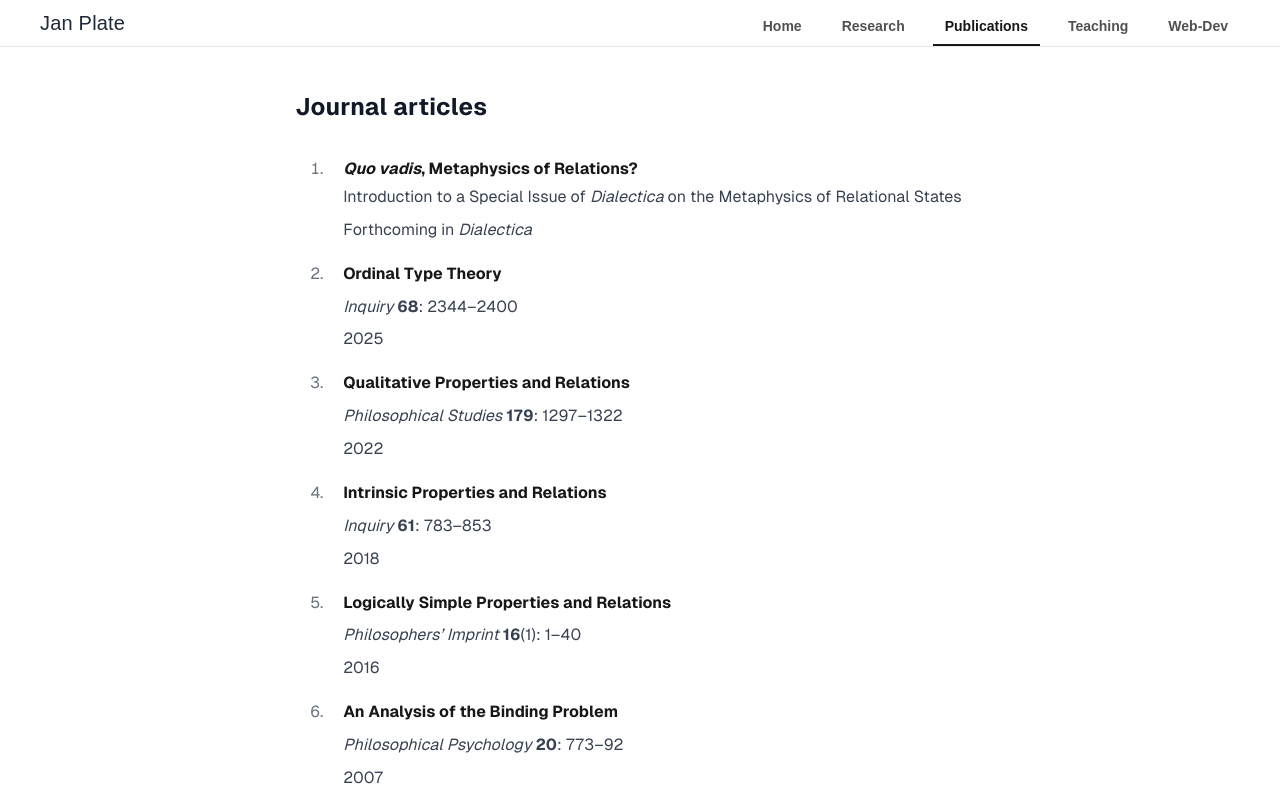
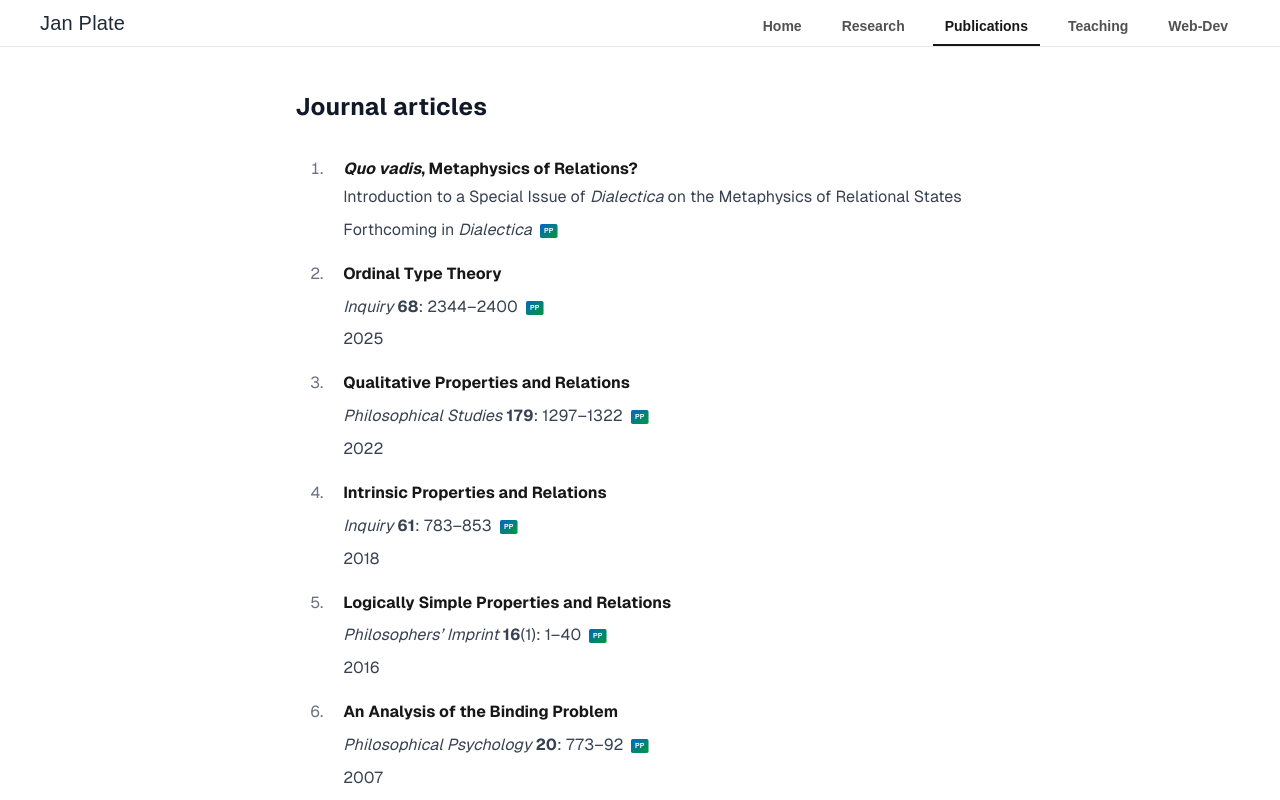
Before and after one commit to jplate/home, a Next.js app: page /Publications in a window 1280 px wide. Shown: the top 800 px of the page. Built offline with nearby package versions, Linux system fonts and the light colour scheme.

Commit message:
Added PhilPapers links

```diff
--- a/src/app/Publications/page.tsx
+++ b/src/app/Publications/page.tsx
@@ -1,5 +1,6 @@
 import Content from '../components/Content';
 import Section from '../components/Section';
+import PhilPapersLogo from '../components/PhilPapersLogo';
 import { BibItem, papers, reviews } from './pubs';
 
 interface PubListProps {
@@ -62,7 +63,26 @@ const PubList = ({ pubs }: PubListProps) => {
                             )
                         </>
                     )}
-                    <div style={{ marginTop: '0.3em' }}>{pub.details}</div>
+                    <div style={{ marginTop: '0.3em' }}>
+                        {pub.details}
+                        {pub.philPLink && (
+                            <span style={{ marginLeft: '0.5em' }}>
+                                <a
+                                    href={pub.philPLink}
+                                    target="_blank"
+                                    rel="noopener noreferrer"
+                                    title="View on PhilPapers (opens in new tab)"
+                                    className="philpapers-link"
+                                    style={{
+                                        textDecoration: 'none',
+                                        display: 'inline-block',
+                                    }}
+                                >
+                                    <PhilPapersLogo size={14} />
+                                </a>
+                            </span>
+                        )}
+                    </div>
                     <div style={{ marginTop: '0.3em' }}>{pub.year}</div>
                 </li>
             ))}
--- a/src/app/Publications/pubs.tsx
+++ b/src/app/Publications/pubs.tsx
@@ -9,6 +9,7 @@ export interface BibItem {
     subtitle?: React.ReactNode;
     details: React.ReactNode;
     link?: string;
+    philPLink?: string;
     description?: React.ReactNode;
     year?: string;
 }
@@ -31,6 +32,7 @@ export const papers: BibItem[] = [
             </>
         ),
         link: 'https://philpapers.org/rec/PLAQVM',
+        philPLink: 'https://philpapers.org/rec/PLAQVM',
     },
     {
         title: 'Ordinal Type Theory',
@@ -40,6 +42,7 @@ export const papers: BibItem[] = [
             </>
         ),
         link: 'https://www.tandfonline.com/doi/full/10.1080/0020174X.2023.2278031',
+        philPLink: 'https://philpapers.org/rec/PLAOTT',
         year: '2025',
     },
     {
@@ -50,6 +53,7 @@ export const papers: BibItem[] = [
             </>
         ),
         link: 'https://link.springer.com/article/10.1007/s11098-021-01708-y',
+        philPLink: 'https://philpapers.org/rec/PLAQPA',
         year: '2022',
     },
     {
@@ -60,6 +64,7 @@ export const papers: BibItem[] = [
             </>
         ),
         link: 'https://www.tandfonline.com/doi/full/10.1080/0020174X.2018.1446046',
+        philPLink: 'https://philpapers.org/rec/PLAIPA-2',
         year: '2018',
     },
     {
@@ -70,6 +75,7 @@ export const papers: BibItem[] = [
             </>
         ),
         link: 'https://quod.lib.umich.edu/p/phimp/3521354.0016.001/--logically-simple-properties-and-relations?view=image',
+        philPLink: 'https://philpapers.org/rec/PLALSP',
         year: '2016',
     },
     {
@@ -80,6 +86,7 @@ export const papers: BibItem[] = [
             </>
         ),
         link: 'https://www.tandfonline.com/doi/abs/10.1080/09515080701694136',
+        philPLink: 'https://philpapers.org/rec/PLAAAO',
         year: '2007',
     },
     {
@@ -100,6 +107,7 @@ export const papers: BibItem[] = [
             </>
         ),
         link: 'https://www.tandfonline.com/doi/abs/10.1080/09515080701209380',
+        philPLink: 'https://philpapers.org/rec/MOLFAB',
         year: '2007',
     },
 ];
@@ -117,6 +125,7 @@ export const reviews: BibItem[] = [
             </>
         ),
         link: 'https://onlinelibrary.wiley.com/doi/abs/10.1111/1746-8361.12239',
+        philPLink: 'https://philpapers.org/rec/PLAKBM',
         year: '2018',
     },
 ];
--- /dev/null
+++ b/src/app/components/PhilPapersLogo.tsx
@@ -0,0 +1,56 @@
+interface PhilPapersLogoProps {
+    size?: number;
+    className?: string;
+}
+
+const PhilPapersLogo = ({ size = 16, className = '' }: PhilPapersLogoProps) => {
+    // Calculate dimensions based on size parameter
+    const width = size * 1.25; // Maintain aspect ratio (30/24 = 1.25)
+    const height = size;
+
+    // viewBox values:
+    const rectWidth = 30;
+    const rectHeight = 24;
+
+    // Calculate scaled values based on the viewBox coordinate system
+    const textX = rectWidth / 2; // Center horizontally
+    const textY = rectHeight * 0.67; // Position text vertically (16/24 ≈ 0.67)
+    const fontSize = rectHeight * 0.5; // Scale font size proportionally (12/24 = 0.5)
+
+    return (
+        <svg
+            width={width}
+            height={height}
+            viewBox={`0 0 ${rectWidth} ${rectHeight}`}
+            className={className}
+            style={{ display: 'inline-block' }}
+        >
+            <defs>
+                <linearGradient id="philpapersGradient" x1="0%" y1="0%" x2="100%" y2="100%">
+                    <stop offset="0%" style={{ stopColor: '#0066CC', stopOpacity: 1 }} />
+                    <stop offset="100%" style={{ stopColor: '#009933', stopOpacity: 1 }} />
+                </linearGradient>
+            </defs>
+            <rect
+                width={rectWidth}
+                height={rectHeight}
+                rx="3"
+                fill="url(#philpapersGradient)"
+                filter="drop-shadow(0 1px 2px rgba(0,0,0,0.1))"
+            />
+            <text
+                x={textX}
+                y={textY}
+                textAnchor="middle"
+                fill="white"
+                fontSize={fontSize}
+                fontWeight="bold"
+                fontFamily="Arial, sans-serif"
+            >
+                PP
+            </text>
+        </svg>
+    );
+};
+
+export default PhilPapersLogo;
--- a/src/app/globals.css
+++ b/src/app/globals.css
@@ -75,7 +75,7 @@ a:not(.menu-item):not(.logo):not(.nav-item):hover {
         white-space: nowrap;
     }
 
-    a:not(.nav-item):not(.menu-item):not(.logo)::after {
+    a:not(.nav-item):not(.menu-item):not(.logo):not(.philpapers-link)::after {
         content: '';
         position: absolute;
         width: 100%;
@@ -91,7 +91,7 @@ a:not(.menu-item):not(.logo):not(.nav-item):hover {
             opacity 0.2s ease-out;
     }
 
-    a:not(.nav-item):not(.menu-item):not(.logo):hover::after {
+    a:not(.nav-item):not(.menu-item):not(.logo):not(.philpapers-link):hover::after {
         opacity: 1;
         transform: scaleX(1);
     }
@@ -147,3 +147,19 @@ nav {
     -webkit-backdrop-filter: blur(10px); /* for Safari */
     backdrop-filter: blur(10px);
 }
+
+/* PhilPapers logo hover effect */
+.philpapers-link {
+    transition: transform 0.2s ease;
+    will-change: transform; /* Optimize for animations */
+}
+
+.philpapers-link:hover {
+    transform: scale(1.15);
+}
+
+/* Ensure the logo itself also has smooth transitions */
+.philpapers-link svg {
+    transition: transform 0.2s ease;
+    will-change: transform;
+}
```
